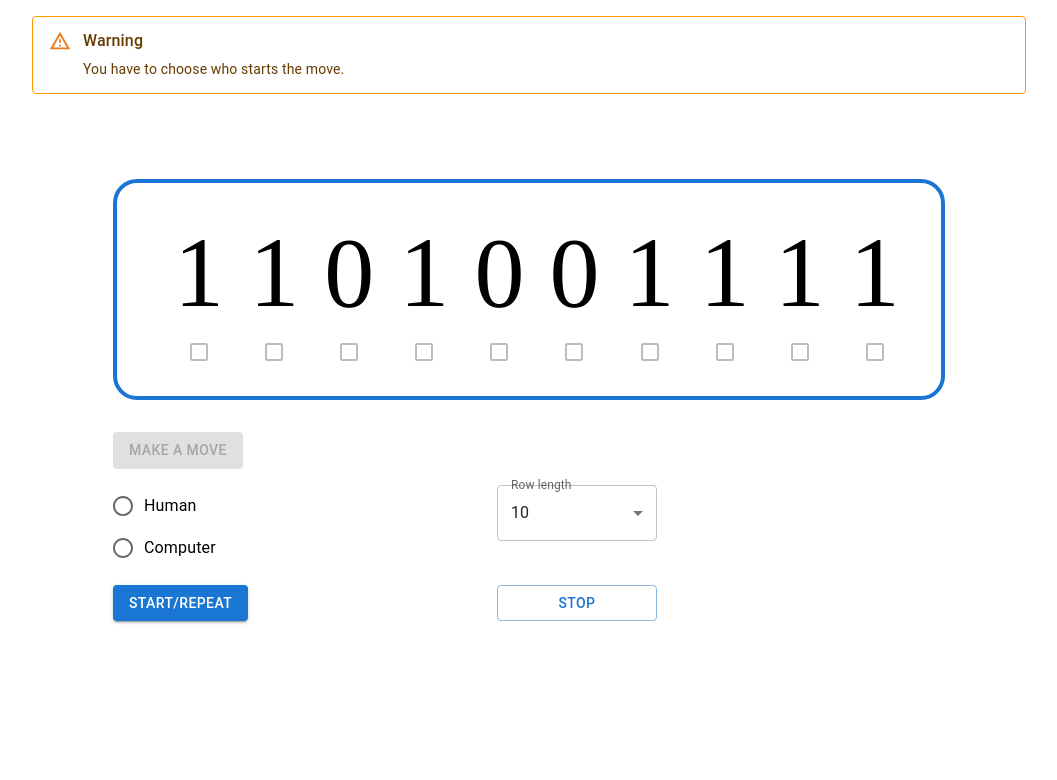
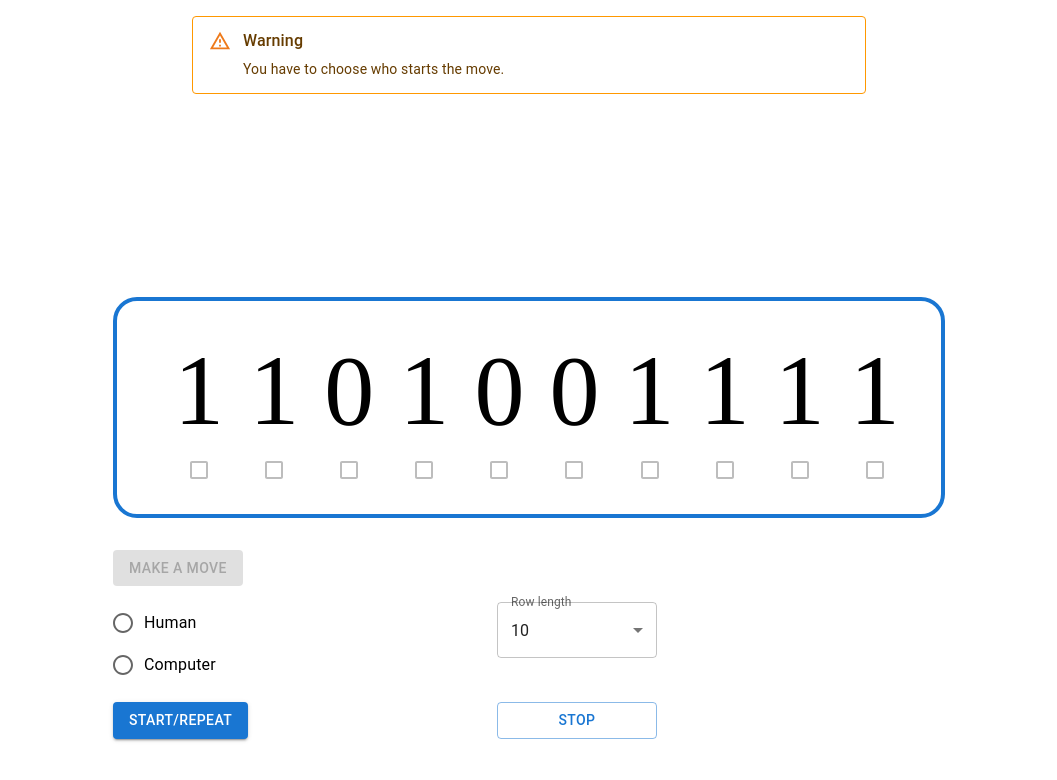
Before and after one commit to IlyashenkoA/minimax-react, a React (Vite) app: page / in a window 1280 px wide. Both pictures are taken after a click on the button "START/REPEAT". Shown: the top 780 px of the page, without its empty margins (111-1168 px from the left). Built offline with nearby package versions, Linux system fonts and the light colour scheme.

Commit message:
Fix styles

```diff
--- a/src/components/ActionsAlert.tsx
+++ b/src/components/ActionsAlert.tsx
@@ -12,12 +12,10 @@ const ActionAlert = ({ severity, title, message }: AlertProps) => {
             variant='outlined'
             severity={severity}
             sx={{
-                position: 'absolute',
-                left: '50%',
-                transform: 'translate(-50%, 0)',
                 marginTop: '2vh',
                 width: '80vw',
-                maxWidth: '60rem'
+                minWidth: '350px',
+                maxWidth: '40rem'
             }}
         >
             <AlertTitle>{title}</AlertTitle>
--- /dev/null
+++ b/src/index.css
@@ -0,0 +1,11 @@
+html,
+body {
+  min-width: 550px;
+}
+
+#root {
+  display: flex;
+  flex-direction: column;
+  align-items: center;
+  gap: 1.5rem;
+}
```
Also changed, not shown: src/main.tsx (+8 -6 lines).
